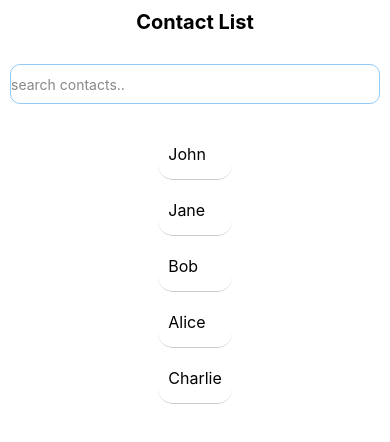
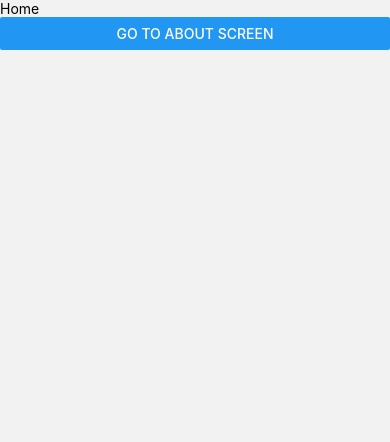
Before and after one commit to bhattk64/React-Native-Practice, a React Native app: screen /Home in a window 390 px wide. Shown: the top 442 px of the page. Built offline with nearby package versions, Linux system fonts and the light colour scheme.

Commit message:
react navigation in react native

```diff
--- a/App.jsx
+++ b/App.jsx
@@ -1,84 +1,99 @@
-import React from 'react'
-// import {Text,View,Button}from 'react-native'
-// import First from './src/components/First'
-import {View} from 'react-native'
-import Search from './src/components/Search'
-// import PlatformExample from './src/components/PlatformExample'
-// import GET_API_LIST from './src/components/GET_API_LIST'
-// import Patch_API from './src/components/Patch_API'
-// import Delete_API from './src/components/Delete_API'
-// import Put_API from './src/components/Put_API'
-// import Post_API from './src/components/Post_API'
-// import AlertExample from './src/components/AlertExample'
-// import GET_API from './src/components/GET_API'
-// import ModalDialougeBox from './src/components/ModalDialougeBox'
-// import UseRefHook from './src/components/UseRefHook'
-// import StatusBarExample from './src/components/StatusBarExample'
-// import PreesableComponents from './src/components/PreesableComponents'
-// import Loader from './src/components/Loader'
-// import StyleWithButton from './src/components/StyleWithButton'
-// import HideShowToggle from './src/components/HideShowToggle'
-// import UseEffectHookUnmountingPhase from './src/components/UseEffectHookUnmountingPhase'
-// import UseEffectHookUpdatingPhase from './src/components/UseEffectHookUpdatingPhase'
-// import UseEffectHook from './src/components/UseEffectHook'
-// import ClassComponenets from './src/components/ClassComponenets'
-// import Grid from './src/components/Grid'
-// import LoginForm from './src/components/LoginForm'
-// import ContactListScreen from './src/screens/Contact/ContactListScreen'
-// import FlatListScreen from './src/components/FlatListScreen'
-// import SectionListScreen from './src/components/SectionListScreen'
-// import InputText from './src/components/InputText'
-// import Styling from './src/components/Styling'
-// import JSX from './src/components/JSX'
-// import OnClick from './src/components/OnClick'
-// import UseStateHooks from './src/components/UseStateHooks'
-// import Props from './src/components/Props'
+// import React from 'react'
+// // import {Text,View,Button}from 'react-native'
+// // import First from './src/components/First'
+// import {View} from 'react-native'
+// // import Search from './src/components/Search'
+// // import PlatformExample from './src/components/PlatformExample'
+// // import GET_API_LIST from './src/components/GET_API_LIST'
+// // import Patch_API from './src/components/Patch_API'
+// // import Delete_API from './src/components/Delete_API'
+// // import Put_API from './src/components/Put_API'
+// // import Post_API from './src/components/Post_API'
+// // import AlertExample from './src/components/AlertExample'
+// // import GET_API from './src/components/GET_API'
+// // import ModalDialougeBox from './src/components/ModalDialougeBox'
+// // import UseRefHook from './src/components/UseRefHook'
+// // import StatusBarExample from './src/components/StatusBarExample'
+// // import PreesableComponents from './src/components/PreesableComponents'
+// // import Loader from './src/components/Loader'
+// // import StyleWithButton from './src/components/StyleWithButton'
+// // import HideShowToggle from './src/components/HideShowToggle'
+// // import UseEffectHookUnmountingPhase from './src/components/UseEffectHookUnmountingPhase'
+// // import UseEffectHookUpdatingPhase from './src/components/UseEffectHookUpdatingPhase'
+// // import UseEffectHook from './src/components/UseEffectHook'
+// // import ClassComponenets from './src/components/ClassComponenets'
+// // import Grid from './src/components/Grid'
+// // import LoginForm from './src/components/LoginForm'
+// // import ContactListScreen from './src/screens/Contact/ContactListScreen'
+// // import FlatListScreen from './src/components/FlatListScreen'
+// // import SectionListScreen from './src/components/SectionListScreen'
+// // import InputText from './src/components/InputText'
+// // import Styling from './src/components/Styling'
+// // import JSX from './src/components/JSX'
+// // import OnClick from './src/components/OnClick'
+// // import UseStateHooks from './src/components/UseStateHooks'
+// // import Props from './src/components/Props'
 
 
+// const App = () => {
+//   return (
+//     <View style={{flex:1}}>
+//    {/* <Text style={{fontSize:30}}>React native mobile app developer</Text>
+//    <Text style={{fontSize:30}}>React native mobile app </Text>
+//    <Button title='Press Here' />
+//    <First/> */}
+//    {/* <JSX/> */}
+//     {/* <OnClick/> */}
+//     {/* <UseStateHooks/> */}
+//     {/* <Props/> */}
+//     {/* <InputText/> */}
+//     {/* <Styling/> */}
+//     {/* <FlatListScreen/> */}
+//     {/* <SectionListScreen/> */}
+//     {/* <LoginForm/> */}
+//     {/* <ContactListScreen/> */}
+//     {/* <Grid/> */}
+//      {/* <ClassComponenets/> */}
+//      {/* <UseEffectHook/> */}
+//      {/* <UseEffectHookUpdatingPhase/> */}
+//      {/* <UseEffectHookUnmountingPhase/> */}
+//      {/* <HideShowToggle/> */}
+//      {/* <StyleWithButton/> */}
+//      {/* <Loader/> */}
+//      {/* <PreesableComponents/> */}
+//      {/* <StatusBarExample/> */}
+//      {/* <UseRefHook/> */}
+//      {/* <ModalDialougeBox/> */}
+//      {/* <AlertExample/> */}
+//      {/* <GET_API/> */}
+//      {/* <Post_API/> */}
+//      {/* <Put_API/> */}
+//      {/* <Patch_API/> */}
+//      {/* <Delete_API/> */}
+//      {/* <GET_API_LIST/> */}
+//      {/* <PlatformExample/> */}
+//      {/* <Search/> */}
+//     </View>
+
+
+//   )
+// }
+import { NavigationContainer } from '@react-navigation/native'
+import { createNativeStackNavigator } from '@react-navigation/native-stack'
+import React from 'react'
+import Home from './src/navigations-screens/Home'
+import About from './src/navigations-screens/About'
+
+const Stack=createNativeStackNavigator()
 const App = () => {
   return (
-    <View style={{flex:1}}>
-   {/* <Text style={{fontSize:30}}>React native mobile app developer</Text>
-   <Text style={{fontSize:30}}>React native mobile app </Text>
-   <Button title='Press Here' />
-   <First/> */}
-   {/* <JSX/> */}
-    {/* <OnClick/> */}
-    {/* <UseStateHooks/> */}
-    {/* <Props/> */}
-    {/* <InputText/> */}
-    {/* <Styling/> */}
-    {/* <FlatListScreen/> */}
-    {/* <SectionListScreen/> */}
-    {/* <LoginForm/> */}
-    {/* <ContactListScreen/> */}
-    {/* <Grid/> */}
-     {/* <ClassComponenets/> */}
-     {/* <UseEffectHook/> */}
-     {/* <UseEffectHookUpdatingPhase/> */}
-     {/* <UseEffectHookUnmountingPhase/> */}
-     {/* <HideShowToggle/> */}
-     {/* <StyleWithButton/> */}
-     {/* <Loader/> */}
-     {/* <PreesableComponents/> */}
-     {/* <StatusBarExample/> */}
-     {/* <UseRefHook/> */}
-     {/* <ModalDialougeBox/> */}
-     {/* <AlertExample/> */}
-     {/* <GET_API/> */}
-     {/* <Post_API/> */}
-     {/* <Put_API/> */}
-     {/* <Patch_API/> */}
-     {/* <Delete_API/> */}
-     {/* <GET_API_LIST/> */}
-     {/* <PlatformExample/> */}
-     <Search/>
-    </View>
-
-
+   <NavigationContainer>
+<Stack.Navigator>
+    <Stack.Screen name='Home' component={Home} options={{headerShown:false}} />
+    <Stack.Screen name='About'component={About} />
+</Stack.Navigator>
+   </NavigationContainer>
   )
 }
 
-
-
 export default App
--- a/index.js
+++ b/index.js
@@ -4,6 +4,8 @@
 
 import {AppRegistry} from 'react-native';
 import App from './App';
+
+
 import {name as appName} from './app.json';
 
 AppRegistry.registerComponent(appName, () => App);
--- a/package.json
+++ b/package.json
@@ -10,9 +10,13 @@
     "test": "jest"
   },
   "dependencies": {
+    "@react-navigation/native": "^7.0.14",
+    "@react-navigation/native-stack": "^7.2.0",
     "axios": "^1.7.9",
     "react": "18.3.1",
-    "react-native": "0.76.5"
+    "react-native": "0.76.5",
+    "react-native-safe-area-context": "^5.1.0",
+    "react-native-screens": "^4.4.0"
   },
   "devDependencies": {
     "@babel/core": "^7.25.2",
--- /dev/null
+++ b/src/navigations-screens/About.jsx
@@ -0,0 +1,12 @@
+import { View, Text } from 'react-native'
+import React from 'react'
+
+const About = () => {
+  return (
+    <View>
+      <Text>About</Text>
+    </View>
+  )
+}
+
+export default About
--- /dev/null
+++ b/src/navigations-screens/Home.jsx
@@ -0,0 +1,13 @@
+import { View, Text, Button } from 'react-native'
+import React from 'react'
+
+const Home = ({navigation}) => {
+  return (
+    <View>
+      <Text>Home</Text>
+      <Button title='Go to About Screen'onPress={()=>navigation.navigate('About')} />
+    </View>
+  )
+}
+
+export default Home
```
Also changed, not shown: 3 other files (tests, documents, lock files or other folders).
